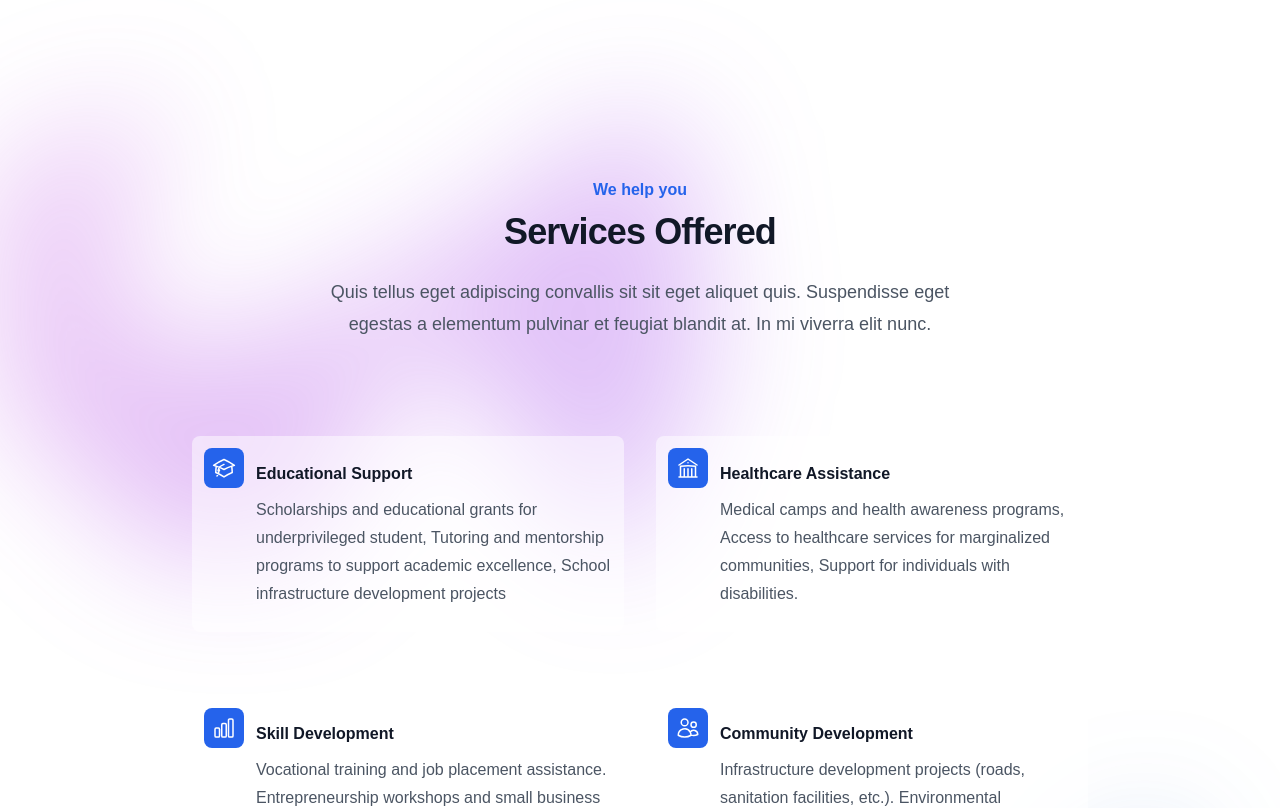
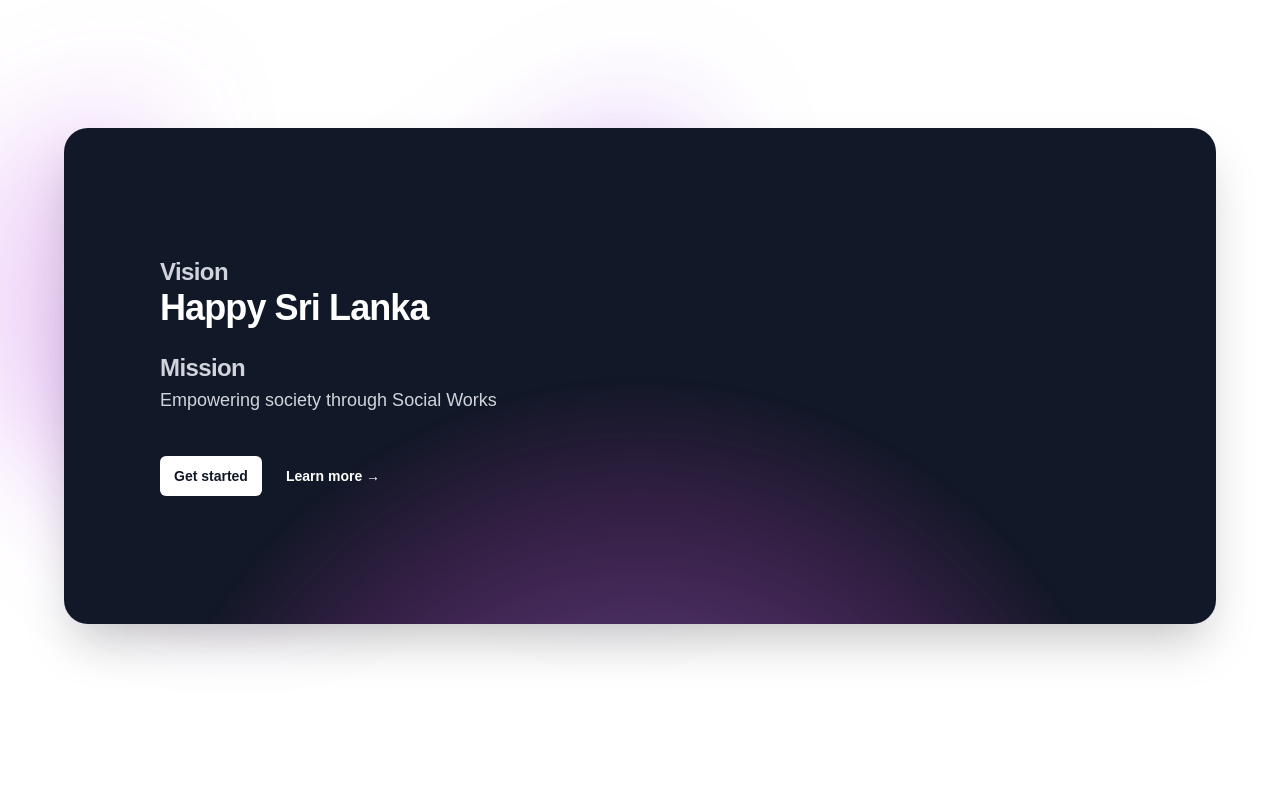
Before and after one commit to riyajath-ahamed/sowo-landingpage, a React (Create React App) app: page / in a window 1280 px wide. Shown: the part 680-1488 px from the top of the page. Built offline with nearby package versions, Linux system fonts and the light colour scheme.

Commit message:
Final | Sowo

```diff
--- a/src/App.js
+++ b/src/App.js
@@ -1,5 +1,5 @@
 import React from "react";
-import { Cta, Footer, Landing, Navbar, Services } from "./components";
+import { Cta, Footer, Landing, Navbar, Services, Vision } from "./components";
 import { Route, Routes } from "react-router-dom";
 
 function App() {
@@ -21,6 +21,7 @@ function App() {
 
         <Navbar />
         <Landing />
+        <Vision/>
         <Services/>
         <Cta/>
         <Footer/>
--- a/src/components/cta.jsx
+++ b/src/components/cta.jsx
@@ -41,8 +41,7 @@ const features = [
               <h2 className="text-base font-semibold leading-7 text-indigo-600">Our Motto</h2>
               <p className="mt-2 text-3xl font-bold tracking-tight text-gray-900 sm:text-4xl">Core Values</p>
               <p className="mt-6 text-lg leading-8 text-gray-600">
-                Lorem ipsum, dolor sit amet consectetur adipisicing elit. Maiores impedit perferendis suscipit eaque,
-                iste dolor cupiditate blanditiis ratione.
+              At SOWO, our core values drive every action we take and every decision we make. We are committed to:
               </p>
               <dl className="mt-10 max-w-xl space-y-8 text-base leading-7 text-gray-600 lg:max-w-none">
                 {features.map((feature) => (
--- a/src/components/index.js
+++ b/src/components/index.js
@@ -3,3 +3,4 @@ export {default as Navbar} from './navbar';
 export {default as Cta} from './cta';
 export {default as Services} from './services';
 export {default as Footer} from './footer';
+export {default as Vision} from './vision';
--- a/src/components/services.jsx
+++ b/src/components/services.jsx
@@ -48,9 +48,11 @@ export default function Services() {
           <p className="mt-2 text-3xl font-bold tracking-tight text-gray-900 sm:text-4xl">
           Services Offered
           </p>
-          <p className="mt-6 text-lg leading-8 text-gray-600">
-            Quis tellus eget adipiscing convallis sit sit eget aliquet quis. Suspendisse eget egestas a elementum
-            pulvinar et feugiat blandit at. In mi viverra elit nunc.
+          <p className="mt-6 text-lg leading-7 text-gray-600">
+          SOWO empowers individuals and communities in Sri Lanka through educational programs, vocational training,
+          healthcare initiatives, and financial assistance. We offer counseling, career guidance, and community
+          development projects, focusing on women's empowerment, child welfare, and support for the elderly, ensuring
+          all segments of society thrive and contribute to a "Happy Sri Lanka."
           </p>
         </div>
         <div className="mx-auto mt-16 max-w-2xl sm:mt-20 lg:mt-24 lg:max-w-4xl">
--- /dev/null
+++ b/src/components/vision.jsx
@@ -0,0 +1,51 @@
+const Vision = () => {
+    return (
+      <div className="bg-transparent">
+        <div className="mx-auto max-w-7xl py-14 sm:px-6 sm:py-20 lg:px-8">
+          <div className="relative isolate overflow-hidden bg-gray-900 px-6 pt-16 shadow-2xl sm:rounded-3xl sm:px-16 md:pt-24 lg:flex lg:gap-x-20 lg:px-24 lg:pt-0">
+            <svg
+              viewBox="0 0 1024 1024"
+              className="absolute left-1/2 top-1/2 -z-10 h-[64rem] w-[64rem] -translate-y-1/2 [mask-image:radial-gradient(closest-side,white,transparent)] sm:left-full sm:-ml-80 lg:left-1/2 lg:ml-0 lg:-translate-x-1/2 lg:translate-y-0"
+              aria-hidden="true"
+            >
+              <circle cx={512} cy={512} r={512} fill="url(#759c1415-0410-454c-8f7c-9a820de03641)" fillOpacity="0.7" />
+              <defs>
+                <radialGradient id="759c1415-0410-454c-8f7c-9a820de03641">
+                  <stop stopColor="#7775D6" />
+                  <stop offset={1} stopColor="#E935C1" />
+                </radialGradient>
+              </defs>
+            </svg>
+            <div className="mx-auto max-w-md text-center lg:mx-0 lg:flex-auto lg:py-32 lg:text-left">
+                <h3 className="text-xl font-bold tracking-tight text-gray-300 sm:text-2xl">
+                    Vision
+                </h3>
+              <h2 className="text-3xl font-bold tracking-tight text-white sm:text-4xl">
+              Happy Sri Lanka
+              </h2>
+
+              <p className="mt-6 text-lg leading-8 text-gray-300">
+              <h3 className="text-xl font-bold tracking-tight text-gray-300 sm:text-2xl">
+              Mission
+                </h3>
+              Empowering society through Social Works
+              </p>
+              <div className="mt-10 flex items-center justify-center gap-x-6 lg:justify-start">
+                <a
+                  href="#"
+                  className="rounded-md bg-white px-3.5 py-2.5 text-sm font-semibold text-gray-900 shadow-sm hover:bg-gray-100 focus-visible:outline focus-visible:outline-2 focus-visible:outline-offset-2 focus-visible:outline-white"
+                >
+                  Get started
+                </a>
+                <a href="#" className="text-sm font-semibold leading-6 text-white">
+                  Learn more <span aria-hidden="true">→</span>
+                </a>
+              </div>
+            </div>
+          </div>
+        </div>
+      </div>
+    )
+  }
+
+export default Vision
--- a/src/index.css
+++ b/src/index.css
@@ -12,5 +12,4 @@
     box-sizing: border-box;
     font-family: "Poppins", sans-serif;
     scroll-behavior: smooth;
-    color-scheme: dark;
   }
```
